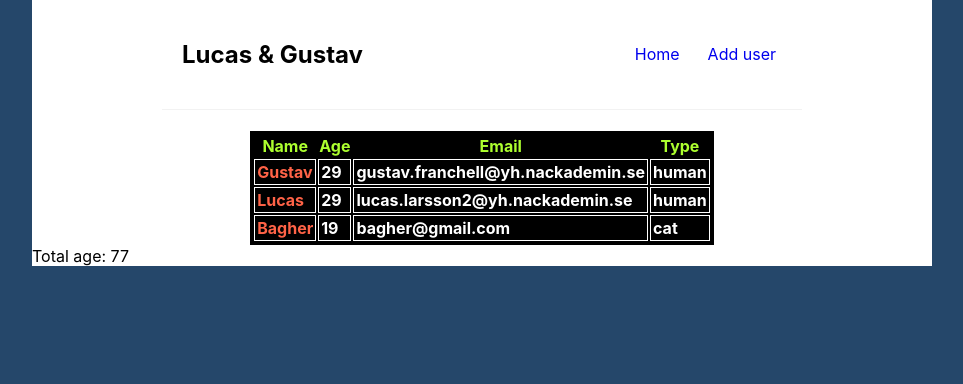
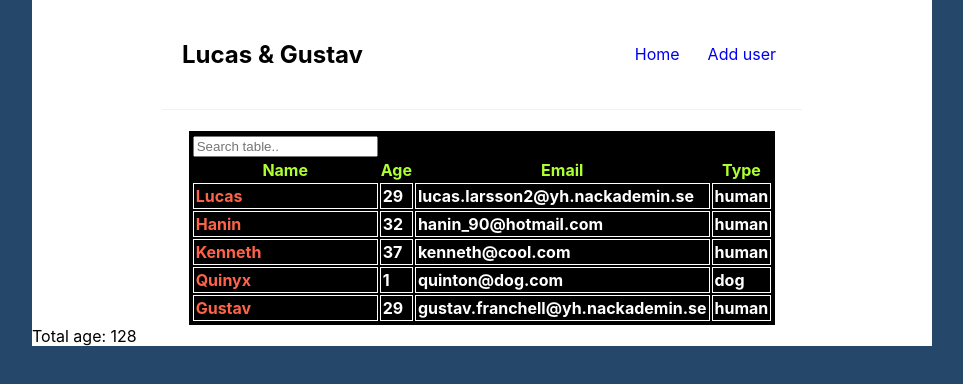
Before and after one commit to kunglucas/Frontend3, a React (Create React App) app: page / in a window 1280 px wide. Shown: the top 384 px of the page, without its empty margins (158-1121 px from the left). Built offline with nearby package versions, Linux system fonts and the light colour scheme; data requests are answered from the project's data file.

Commit message:
filter table by search

```diff
--- a/data/db.json
+++ b/data/db.json
@@ -1,15 +1,5 @@
 {
   "blogs": [
-    {
-      "name": "Gustav",
-      "email": "gustav.franchell@yh.nackademin.se",
-      "age": 29,
-      "type": "human",
-      "year": 2022,
-      "month": 12,
-      "day": 23,
-      "id": 1
-    },
     {
       "name": "Lucas",
       "email": "lucas.larsson2@yh.nackademin.se",
@@ -21,14 +11,44 @@
       "id": 3
     },
     {
-      "name": "Bagher",
-      "email": "bagher@gmail.com",
-      "age": 19,
-      "type": "cat",
-      "year": 2022,
-      "month": 12,
-      "day": 23,
-      "id": 4
+      "name": "Hanin",
+      "email": "hanin_90@hotmail.com",
+      "age": 32,
+      "type": "human",
+      "year": 2023,
+      "month": 1,
+      "day": 2,
+      "id": 6
+    },
+    {
+      "name": "Kenneth",
+      "email": "kenneth@cool.com",
+      "age": 37,
+      "type": "human",
+      "year": 2023,
+      "month": 1,
+      "day": 2,
+      "id": 7
+    },
+    {
+      "name": "Quinyx",
+      "email": "quinton@dog.com",
+      "age": 1,
+      "type": "dog",
+      "year": 2023,
+      "month": 1,
+      "day": 2,
+      "id": 8
+    },
+    {
+      "name": "Gustav",
+      "email": "gustav.franchell@yh.nackademin.se",
+      "age": 29,
+      "type": "human",
+      "year": 2023,
+      "month": 1,
+      "day": 3,
+      "id": 9
     }
   ]
 }
--- a/src/App.js
+++ b/src/App.js
@@ -1,3 +1,4 @@
+import { useEffect, useState } from "react";
 import Home from './components/Home';
 import Navbar from './components/Navbar';
 import Form from './components/Form';
--- a/src/components/BlogList.js
+++ b/src/components/BlogList.js
@@ -1,14 +1,22 @@
 import { Link } from 'react-router-dom';
+import { useState } from 'react';
+
+
 const BlogList = ({ blogs }) => {
+  const [search, setSearch] = useState('')
   return (
-    <table>
-    <tr>
+    <table id="tableData">
+    <input placeholder="Search table.." type="text" onChange={(e) => setSearch(e.target.value)} />
+   <tr>
       <th>Name</th>
       <th>Age</th>
       <th>Email</th>
       <th>Type</th>
     </tr>
-      {blogs.map(blog => (
+      {blogs.filter((blog) => {
+        return search.toLowerCase() === '' ? blog : blog.name.toString().toLowerCase().includes(search.toLowerCase()) || blog.type.toString().toLowerCase().includes(search.toLowerCase()) || blog.email.toString().toLowerCase().includes(search.toLowerCase())
+
+      }).map(blog => (
   <>
   <tr className="blog-preview" key={blog.id}>
     <td><Link to={`/blogs/${blog.id}`}>
@@ -17,7 +25,9 @@ const BlogList = ({ blogs }) => {
     </td>
     <td>{blog.age }</td>
     <td>{blog.email }</td>
-    <td>{blog.type }</td>
+    <td>
+    {blog.type }
+    </td>
   </tr>
   </>
 
```
